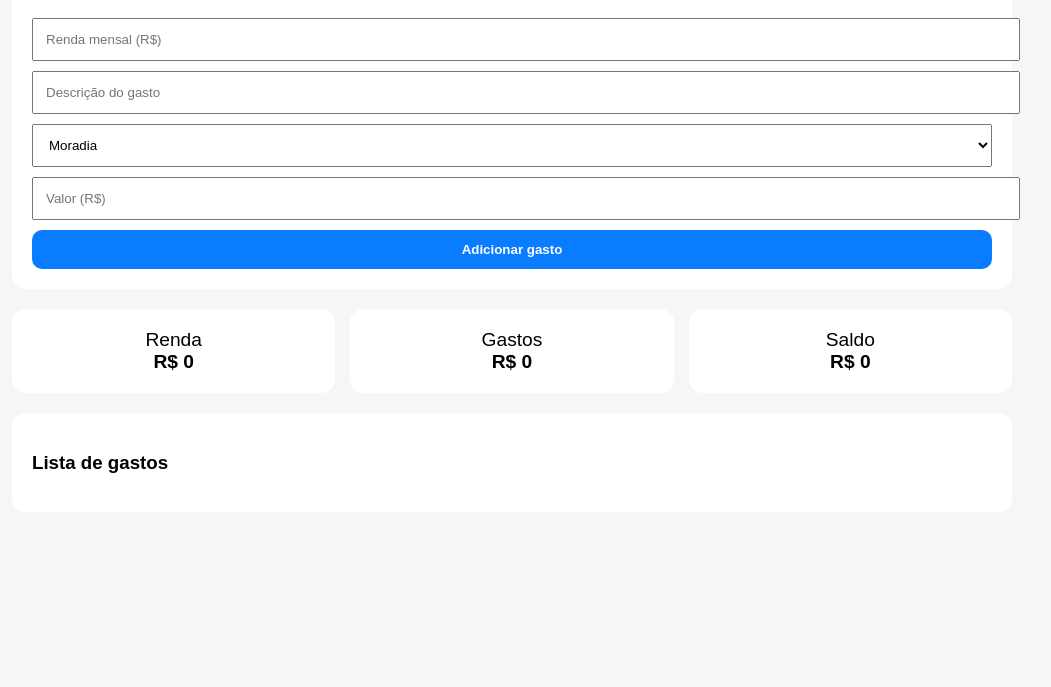
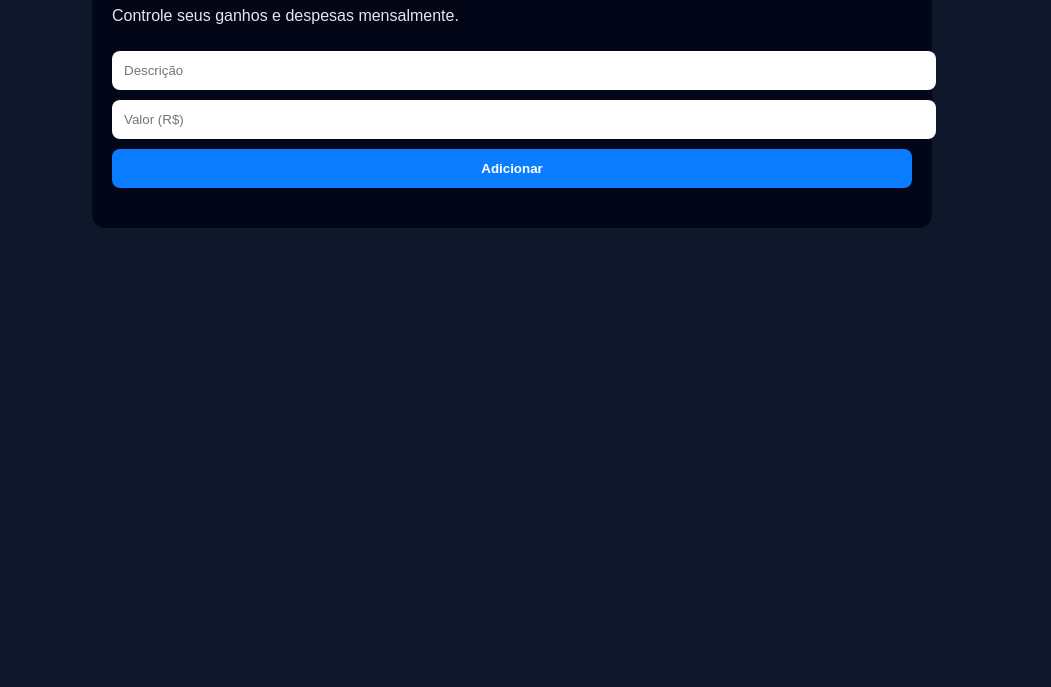
Before and after one commit to kdecashblog-hub/orcamento-kdecash, a plain HTML site: page static/index.html in a window 1280 px wide. Shown: the part 113-800 px from the top of the page, without its empty margins (128-1179 px from the left). Drawn offline with Linux system fonts and the light colour scheme.

Commit message:
Update index.html

```diff
--- a/static/index.html
+++ b/static/index.html
@@ -7,106 +7,67 @@
 <style>
 body {
   font-family: Arial, sans-serif;
-      background: #f4f6f8;
+  background: #0f172a;
+  color: #e5e7eb;
   margin: 0;
   padding: 20px;
 }
-    .app {
-      max-width: 1000px;
+.card {
+  background: #020617;
+  border-radius: 14px;
+  padding: 20px;
+  max-width: 800px;
   margin: auto;
 }
-    h1 { text-align: center; }
-    .card {
-      background: #fff;
-      padding: 20px;
-      border-radius: 14px;
-      margin-bottom: 20px;
-    }
-    input, select, button {
+input, button {
   width: 100%;
   padding: 12px;
   margin-top: 10px;
+  border-radius: 8px;
+  border: none;
 }
 button {
   background: #0a7cff;
-      color: #fff;
-      border: none;
-      border-radius: 10px;
+  color: white;
   font-weight: bold;
   cursor: pointer;
 }
-    .grid {
-      display: grid;
-      grid-template-columns: repeat(auto-fit,minmax(200px,1fr));
-      gap: 15px;
-    }
-    .metric {
-      text-align: center;
-      font-size: 1.2rem;
+.list {
+  margin-top: 20px;
 }
 </style>
 </head>
 <body>
 
-<div class="app">
+<div class="card">
+  <h1>Orçamento Doméstico</h1>
+  <p>Controle seus ganhos e despesas mensalmente.</p>
 
-  <h1>💰 Orçamento Doméstico – KDE Cash</h1>
+  <input type="text" id="desc" placeholder="Descrição">
+  <input type="number" id="value" placeholder="Valor (R$)">
+  <button onclick="add()">Adicionar</button>
 
-  <div class="card">
-    <input type="number" id="renda" placeholder="Renda mensal (R$)">
-    <input type="text" id="desc" placeholder="Descrição do gasto">
-    <select id="cat">
-      <option>Moradia</option>
-      <option>Alimentação</option>
-      <option>Transporte</option>
-      <option>Lazer</option>
-      <option>Outros</option>
-    </select>
-    <input type="number" id="valor" placeholder="Valor (R$)">
-    <button onclick="addGasto()">Adicionar gasto</button>
-  </div>
-
-  <div class="grid">
-    <div class="card metric">Renda<br><strong id="mRenda">R$ 0</strong></div>
-    <div class="card metric">Gastos<br><strong id="mGastos">R$ 0</strong></div>
-    <div class="card metric">Saldo<br><strong id="mSaldo">R$ 0</strong></div>
-  </div>
-
-  <div class="card">
-    <h3>Lista de gastos</h3>
-    <ul id="lista"></ul>
-  </div>
-
+  <div class="list" id="list"></div>
 </div>
 
 <script>
-let gastos = [];
+let items = [];
 
-function addGasto() {
-  const renda = Number(document.getElementById("renda").value);
-  const desc = document.getElementById("desc").value;
-  const cat = document.getElementById("cat").value;
-  const valor = Number(document.getElementById("valor").value);
+function add() {
+  const desc = document.getElementById('desc').value;
+  const value = document.getElementById('value').value;
+  if(!desc || !value) return;
 
-  if (!desc || valor <= 0) return;
-
-  gastos.push({desc, cat, valor});
-  render(renda);
+  items.push({desc, value});
+  render();
 }
 
-function render(renda) {
-  let total = 0;
-  const lista = document.getElementById("lista");
-  lista.innerHTML = "";
-
-  gastos.forEach(g => {
-    total += g.valor;
-    lista.innerHTML += `<li>${g.desc} (${g.cat}) - R$ ${g.valor}</li>`;
+function render() {
+  const list = document.getElementById('list');
+  list.innerHTML = '';
+  items.forEach(i => {
+    list.innerHTML += `<p>${i.desc} — R$ ${i.value}</p>`;
   });
-
-  document.getElementById("mRenda").innerText = `R$ ${renda}`;
-  document.getElementById("mGastos").innerText = `R$ ${total}`;
-  document.getElementById("mSaldo").innerText = `R$ ${renda - total}`;
 }
 </script>
 
```
Lines whose indentation alone changed are shown as unchanged.
